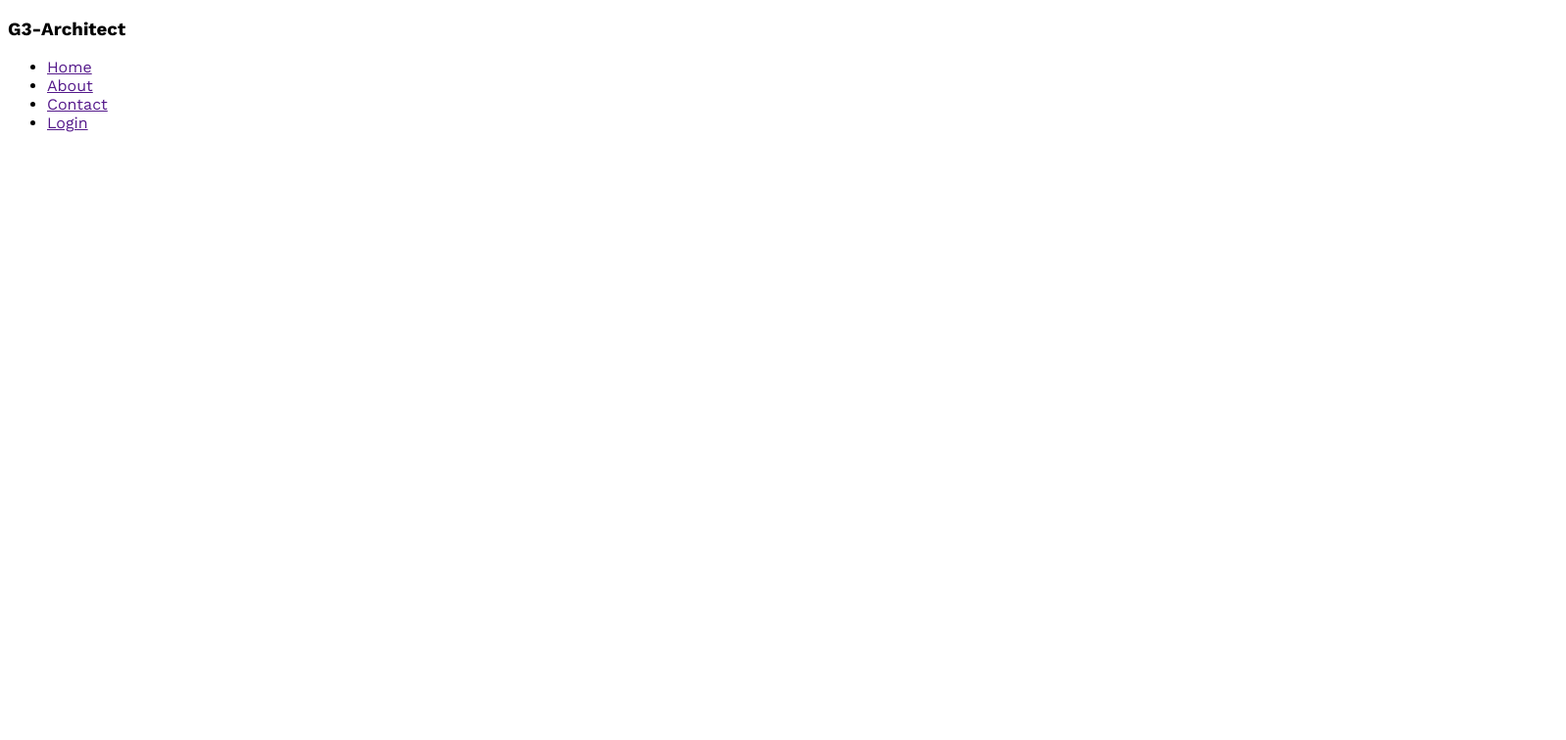
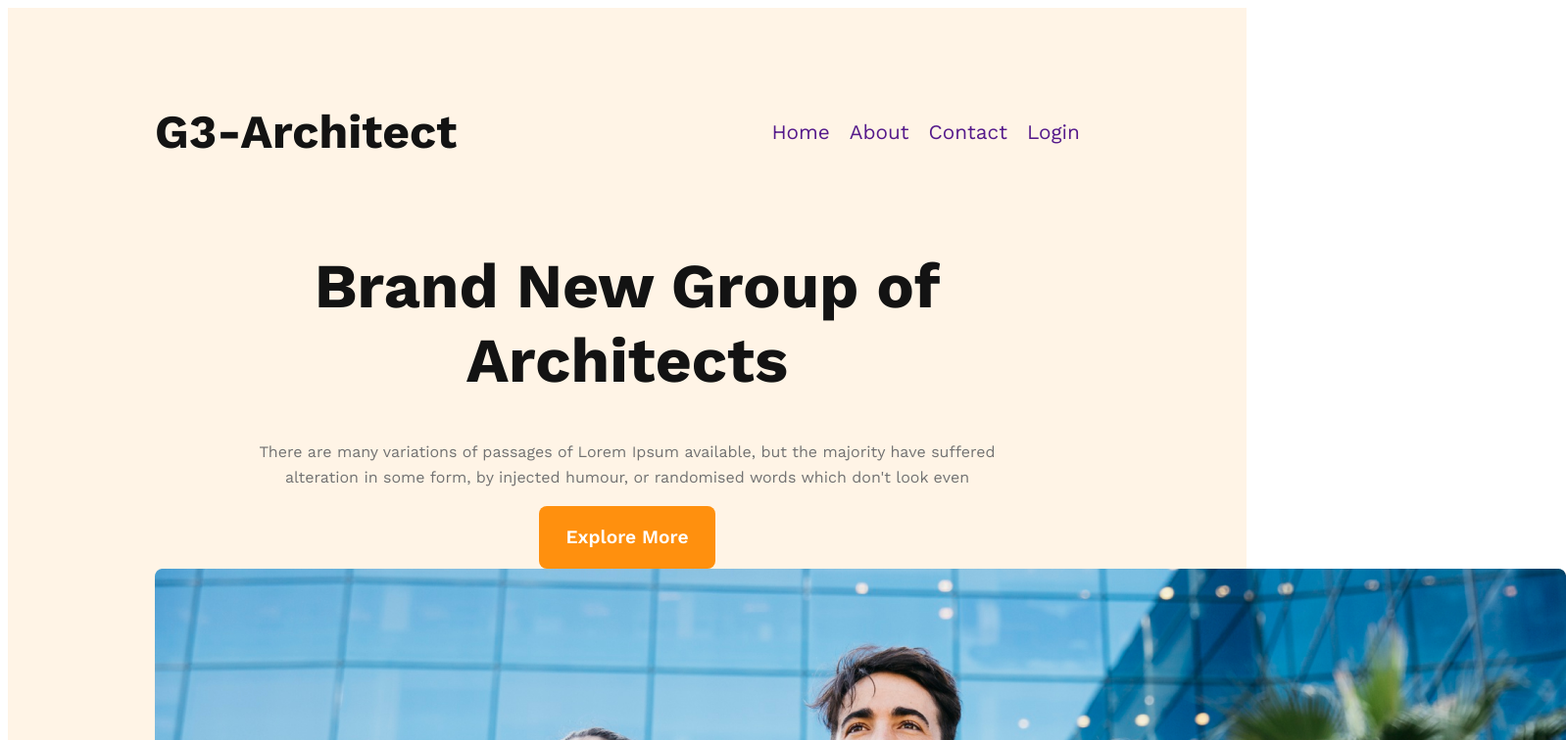
Before and after one commit to pradipcse/G3-Architect, a plain HTML site: page index.html in a window 1280 px wide. Shown: the top 756 px of the page at 98% size, 1598 px wide, since content can reach past the window. Drawn offline with nearby package versions, Linux system fonts and the light colour scheme.

Commit message:
bannar updated

```diff
--- a/architect.css
+++ b/architect.css
@@ -1,3 +1,77 @@
-*{
+* {
     font-family: 'Work Sans', sans-serif;
 }
+
+header {
+    padding: 50px 150px;
+    background: rgba(255, 144, 14, 0.10);
+}
+
+header h3 {
+    color: #131313;
+    text-align: center;
+    font-family: Work Sans;
+    font-size: 3rem;
+    font-weight: 700;
+}
+
+nav {
+    display: flex;
+    justify-content: space-between;
+    align-items: center;
+}
+
+nav>ul {
+    display: flex;
+
+}
+
+nav li {
+    margin-right: 20px;
+    list-style: none;
+    color: #424242;
+    text-align: center;
+    font-family: Work Sans;
+    font-size: 1.3rem;
+    font-weight: 500;
+    line-height: 26px;
+}
+
+nav li>a {
+    text-decoration: none;
+}
+
+/* bannar styles */
+
+.bannar-contant {
+    max-width: 800px;
+    text-align: center;
+    margin: 0px auto;
+}
+
+.bannar-title  {
+    color: #131313;
+    text-align: center;
+    font-size: 4rem;
+    font-weight: 700;
+}
+
+.bannar-discription{
+    color: var(--Dark-03, #727272);
+    text-align: center;
+    font-size: 1rem;
+    font-weight: 400;
+    line-height: 26px;
+}
+
+.btn-primary {
+    border-radius: 8px;
+    background: #FF900E;
+    width: 180px;
+    height: 64px;
+    border: none;
+    color: #FFF;
+    text-align: center;
+    font-size: 1.2rem;
+    font-weight: 600;
+}
--- a/index.html
+++ b/index.html
@@ -22,6 +22,15 @@
                 <li> <a href="">Login</a></li>
             </ul>
         </nav>
+
+        <div class="bannar">
+            <div class="bannar-contant">
+                <h1 class="bannar-title">Brand New Group of Architects</h1>
+            <p class="bannar-discription">There are many variations of passages of Lorem Ipsum available, but the majority have suffered alteration in some form, by injected humour, or randomised words which don't look even</p>
+            <button class="btn-primary">Explore More</button>
+            </div>
+            <img src="images/banner.png" alt="">
+        </div>
     </header>
     <main> </main>
     <footer></footer>
```
